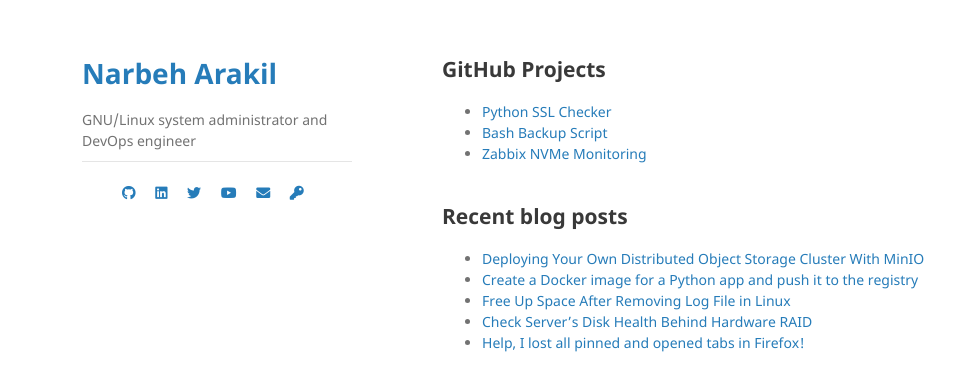
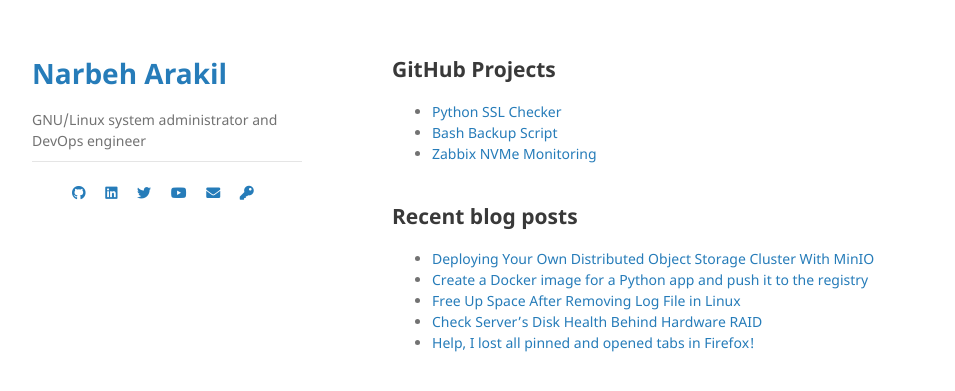
Before and after one commit to narbehaj/narbehaj.github.io, a Jekyll site: the page built from index.md, in a window 1280 px wide. Shown: the top 391 px of the page, without its empty margins (78-1033 px from the left). Built offline with Jekyll 4.4.1, drawn with Linux system fonts in a browser that asks for light colours; nearby versions of some CDN libraries; our own code applies the rules of GitHub Pages for plain Markdown files.

Commit message:
Change CSS

```diff
--- a/_sass/jekyll-theme-minimal.scss
+++ b/_sass/jekyll-theme-minimal.scss
@@ -56,7 +56,7 @@ a:hover small {
 }
 
 .wrapper {
-  width:960px;
+  width:1060px;
   margin:0 auto;
 }
 
@@ -190,7 +190,7 @@ strong {
 }
 
 section {
-  width:600px;
+  width:700px;
   float:right;
   padding-bottom:50px;
 }
```
